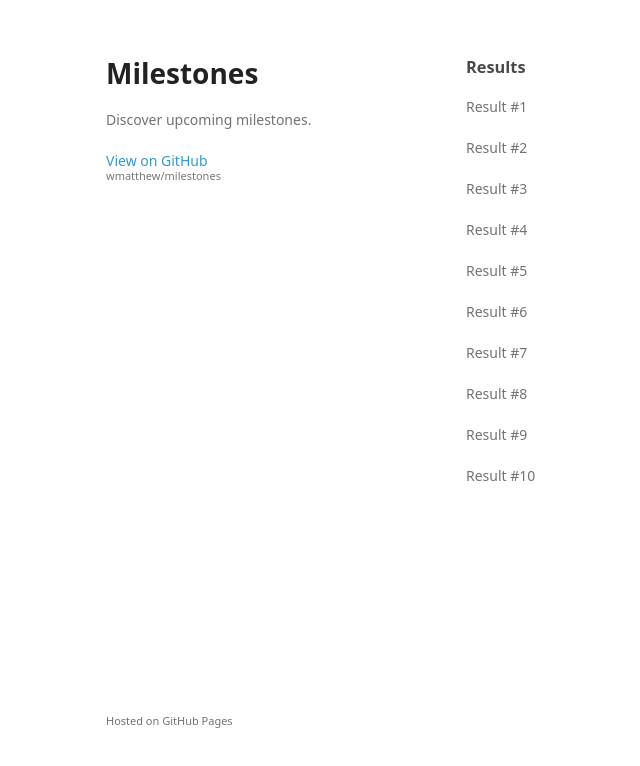
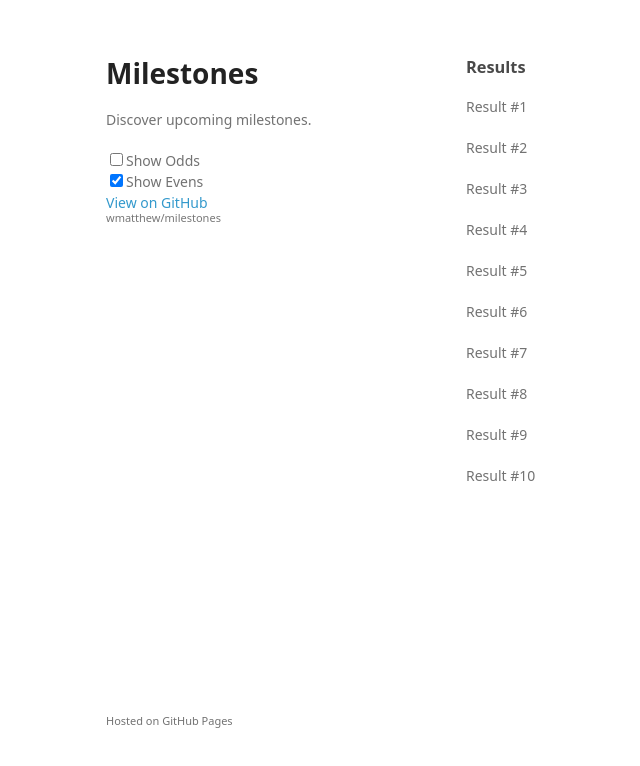
Before and after one commit to wmatthew/milestones, a plain HTML site: page index.html in a window 1280 px wide. Shown: the whole page, without its empty margins (104-744 px from the left). Drawn offline with Linux system fonts and the light colour scheme.

Commit message:
wire up some inboxes

```diff
--- a/index.html
+++ b/index.html
@@ -4,12 +4,6 @@
     <meta charset="utf-8">
     <meta http-equiv="X-UA-Compatible" content="chrome=1">
     <title>Milestones</title>
-
-    <script>
-       console.log("loaded head JS");
-    </script>
-
-
     <link rel="stylesheet" href="stylesheets/styles.css">
     <link rel="stylesheet" href="stylesheets/github-light.css">
     <meta name="viewport" content="width=device-width">
@@ -23,6 +17,9 @@
         <h1>Milestones</h1>
         <p>Discover upcoming milestones.</p>
 
+        <input type="checkbox" id="check_odds">Show Odds<br/>
+        <input type="checkbox" id="check_evens" checked>Show Evens<br/>
+
         <p class="view"><a href="https://github.com/wmatthew/milestones">View on GitHub<small>wmatthew/milestones</small></a></p>
       </header>
       <section>
@@ -33,11 +30,7 @@
         <p><small>Hosted on GitHub Pages</small></p>
       </footer>
     </div>
-    <script>
-       console.log("loaded body JS");
-    </script>
     <script src="javascripts/scale.fix.js"></script>
-
     <script src="javascripts/loadResults.js"></script>
 
   </body>
--- a/javascripts/loadResults.js
+++ b/javascripts/loadResults.js
@@ -1,11 +1,39 @@
 // Load some dummy results.
 var resultsContainer = document.getElementById("results_container");
+var results = [];
 
 for (var i=1; i<=10; i++) {
 	console.log("Loop +" +i);
 	var res = document.createElement("p");
 	var text = document.createTextNode("Result #" + i);
 	res.appendChild(text);
+	res.value = i;
+
+	results.push(res);
 
 	resultsContainer.appendChild(res);
 }
+
+// Wire up the inputs
+document.getElementById("check_odds").onchange=updateResults();
+document.getElementById("check_evens").onchange=updateResults();
+
+// Initial Update
+updateResults();
+
+function updateResults() {
+  var odds = document.getElementById("check_odds").checked;
+  var evens = document.getElementById("check_evens").checked;
+
+	console.log("Updating Results");
+	for (result of results) {
+    result.style.display = "block";
+    if (!odds && res.value % 2 == 1) {
+      result.style.display = "none";
+    }
+    if (!evens && res.value % 2 == 0) {
+      result.style.display = "none";
+    }
+	}
+
+}
--- a/javascripts/scale.fix.js
+++ b/javascripts/scale.fix.js
@@ -1,5 +1,3 @@
-console.log("scale.fix.js loaded.");
-
 var metas = document.getElementsByTagName('meta');
 var i;
 if (navigator.userAgent.match(/iPhone/i)) {
```
